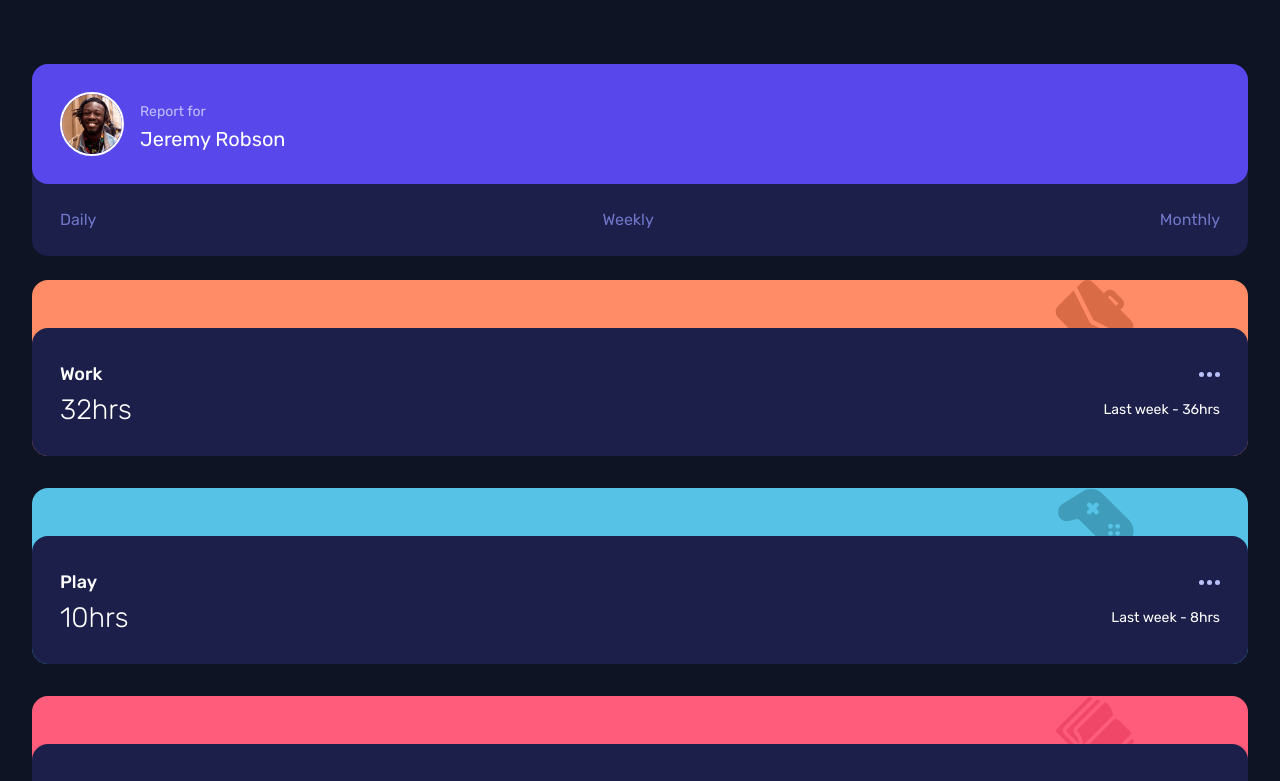
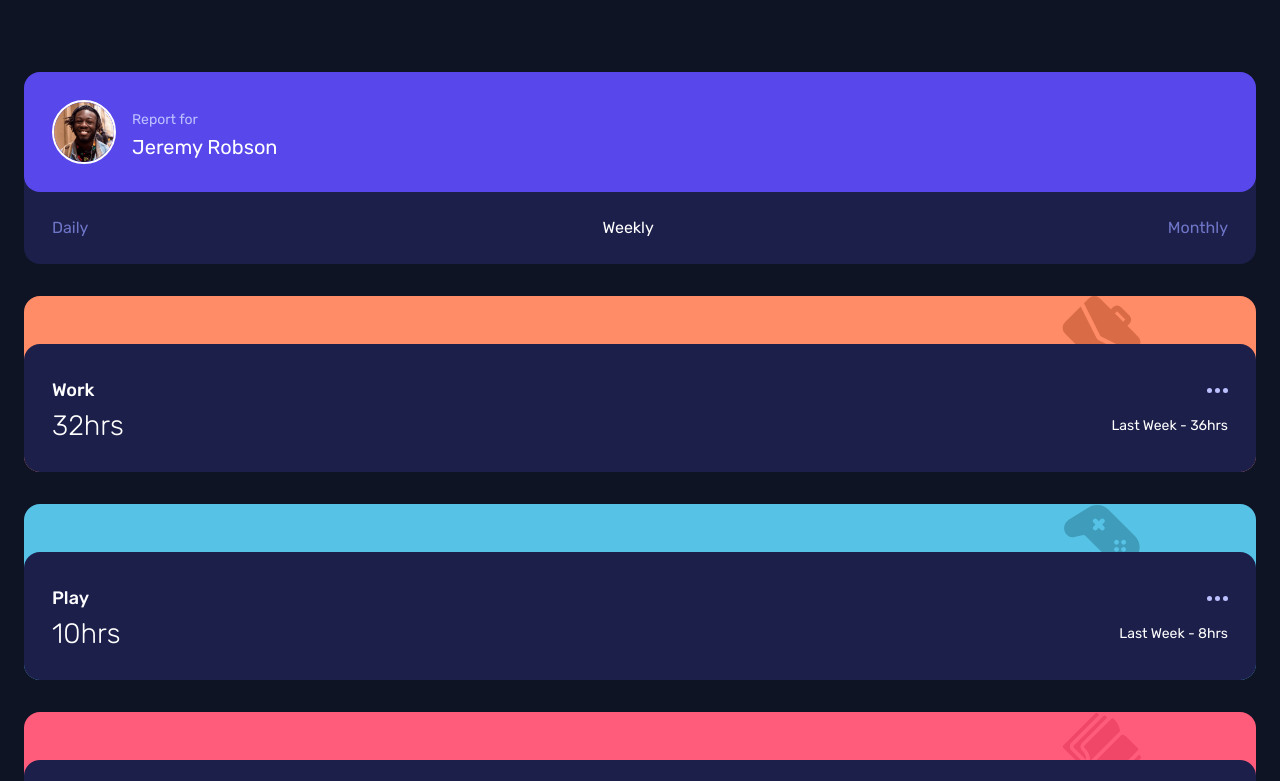
Before and after one commit to ianbuen/time-tracking-dashboard, a React (Vite) app: page / in a window 1280 px wide. Shown: the top 781 px of the page. Built offline with nearby package versions, Linux system fonts and the light colour scheme.

Commit message:
added timeframe switch feature

```diff
--- a/src/components/Card.jsx
+++ b/src/components/Card.jsx
@@ -19,19 +19,39 @@ export const TimeCard = ({title, timeframes, state}) => {
 
   const {current, previous} = getTotalTime();
 
+  const getPreviousTimeText = () => {
+
+    switch (mode) {
+      case 0: return `Yesterday - ${previous}hrs`;
+      case 1: return `Last Week - ${previous}hrs`;
+      case 2: return `Last Month - ${previous}hrs`;
+    }
+
+    return -1;
+  }
+
   return (
     <div className="Card">
       <div className="TimeCard">
         <h3>{title}</h3>
         <img src={ellipsis} alt={'ellipsis'} />
         <h4>{`${current}hrs`}</h4>
-        <p>{`Last week - ${previous}hrs`}</p>
+        <p>{getPreviousTimeText()}</p>
       </div>
     </div>
   )
 };
 
-export const HeaderCard = ({img, name}) => {
+export const HeaderCard = ({img, name, state}) => {
+
+  const menuItems = ['Daily', 'Weekly', 'Monthly'];
+
+  const [mode, setMode] = state;
+
+  const handleClick = (key) => {
+    setMode(key);
+  };
+
   return (
     <div className="Menu">
       <div className="HeaderCard">
@@ -41,9 +61,9 @@ export const HeaderCard = ({img, name}) => {
       </div>
 
       <div className="Menu__Items">
-        <h2>Daily</h2>
-        <h2>Weekly</h2>
-        <h2>Monthly</h2>
+        {menuItems.map((item, key) =>
+          <h2 key={key} className={mode === key ? "Menu__Items_Active" : ""} onClick={() => handleClick(key)}>{item}</h2>
+        )}
       </div>
     </div>
   )
--- a/src/styles/App.sass
+++ b/src/styles/App.sass
@@ -7,15 +7,15 @@
     color: white
     display: grid
     font-family: 'Rubik', sans-serif
-    padding: 4rem 2rem
-    gap: 1.5rem
+    padding: 4.5rem 1.5rem
+    gap: 2rem
 
 .App__Cards
     display: grid
     gap: 2rem
 
 .Attribution
-    padding: 1rem 0
+    padding-top: 1rem
     justify-self: center
     font-size: .625rem
     opacity: 0.75
--- a/src/styles/Card.sass
+++ b/src/styles/Card.sass
@@ -12,6 +12,13 @@
     justify-content: space-between
     padding: 1.75rem
     color: $desat_blue
+
+    &:hover
+        cursor: pointer
+
+.Menu__Items_Active
+    color: white
+    transition: color 100ms linear
 
 .HeaderCard
     background: $blue
--- a/src/styles/_utility.sass
+++ b/src/styles/_utility.sass
@@ -10,6 +10,7 @@ $lime_green: hsl(145, 58%, 55%)
 $violet: hsl(264, 64%, 52%)
 $yellow: hsl(43, 84%, 65%)
 
+
 @mixin width($width)
     @media screen and ( max-width: $width ) and (orientation: landscape)
         @content
```
